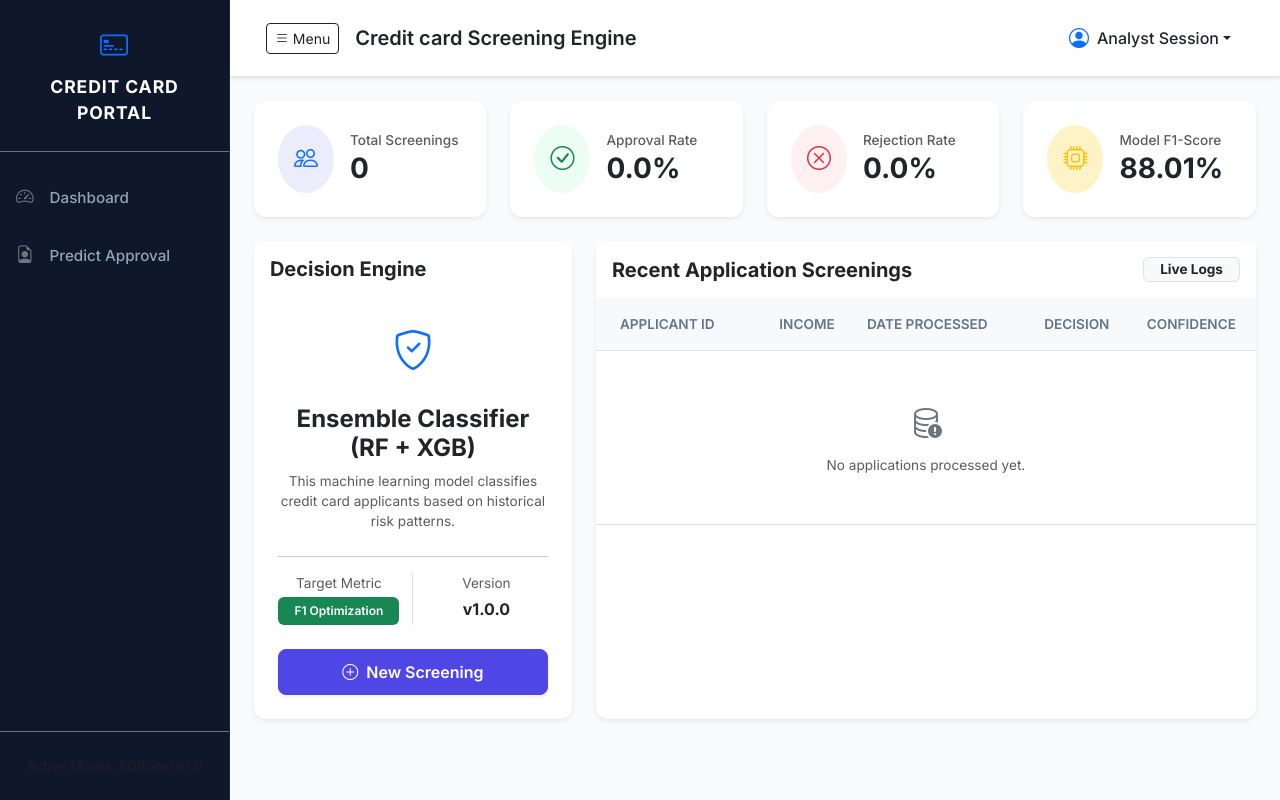
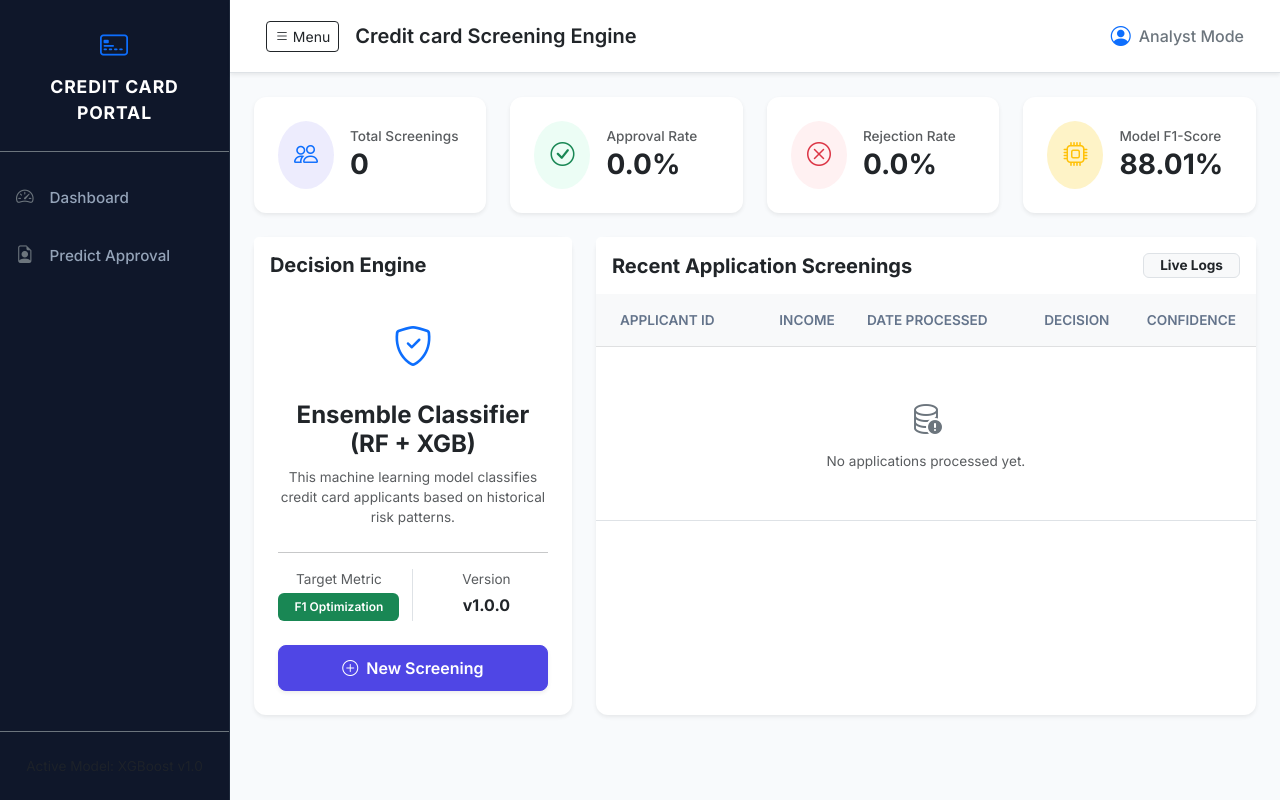
Before and after one commit to SaiRajesh01/Credit-Card-Approval-Prediction_smart_bridge, a Flask app: page / in a window 1280 px wide. Run offline with Flask 3, Linux system fonts and the light colour scheme.

Commit message:
Fix Render build process and remove misleading login dropdown

```diff
--- a/templates/base.html
+++ b/templates/base.html
@@ -48,16 +48,9 @@
                     <span class="navbar-brand ms-3 fw-semibold text-dark">Credit card Screening Engine</span>
 
                     <div class="ms-auto d-flex align-items-center">
-                        <div class="dropdown">
-                            <button class="btn btn-link text-dark text-decoration-none dropdown-toggle d-flex align-items-center" type="button" data-bs-toggle="dropdown">
-                                <i class="bi bi-person-circle fs-5 me-2 text-primary"></i>
-                                <span class="fw-medium">Analyst Session</span>
-                            </button>
-                            <ul class="dropdown-menu dropdown-menu-end shadow-sm">
-                                <li><a class="dropdown-item py-2" href="#"><i class="bi bi-gear me-2"></i>Settings</a></li>
-                                <li><hr class="dropdown-divider"></li>
-                                <li><a class="dropdown-item py-2 text-danger" href="#"><i class="bi bi-box-arrow-right me-2"></i>Logout</a></li>
-                            </ul>
+                        <div class="d-flex align-items-center text-secondary">
+                            <i class="bi bi-person-circle fs-5 me-2 text-primary"></i>
+                            <span class="fw-medium">Analyst Mode</span>
                         </div>
                     </div>
                 </div>
```
Also changed, not shown: 1 other file.
